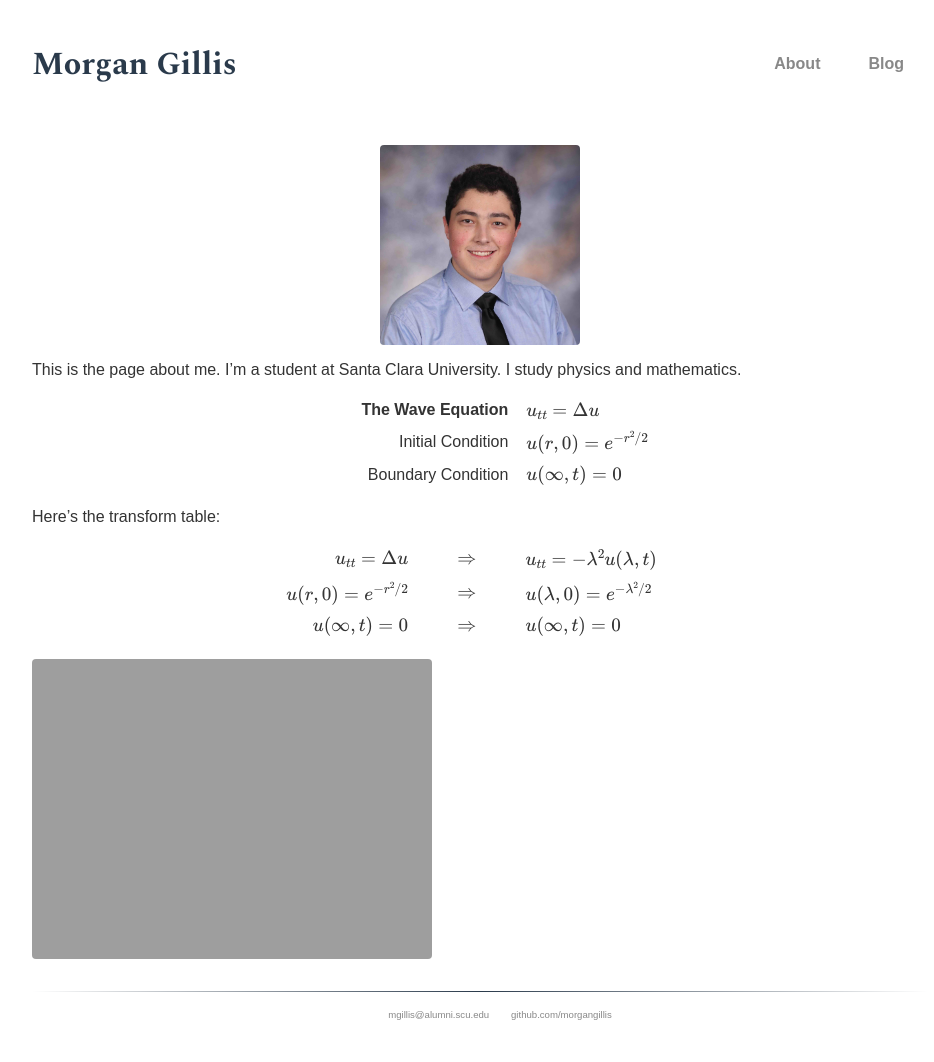
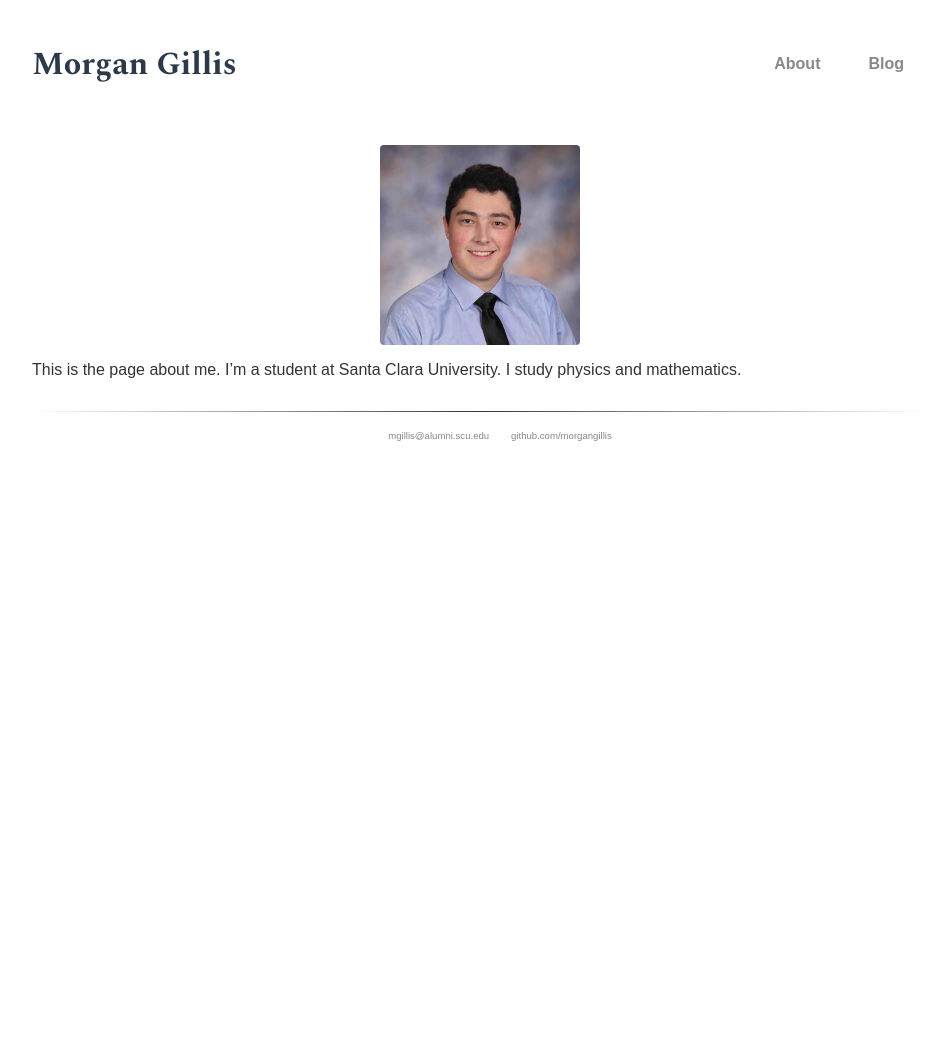
Before and after one commit to morgangillis/morgangillis.github.io, a Jekyll site: the page built from about.md, in a window 1280 px wide. Shown: the whole page, without its empty margins (160-1094 px from the left). Built offline with Jekyll 4.4.1, drawn with Linux system fonts in a browser that asks for light colours; some web fonts are replaced; formulas are drawn with MathJax 3; after the commit the page ends 900 px from its top, so only the background shows below that.

Commit message:
Remove test content

```diff
--- a/about.md
+++ b/about.md
@@ -7,17 +7,3 @@ permalink: /about/
 ![portrait alt <>]({{ site.url }}/assets/portrait.jpg){:height="200px" width="200px" class="img-responsive"}
 
 This is the page about me. I'm a student at Santa Clara University. I study physics and mathematics.
-
-|The Wave Equation |$u_{tt} = \Delta u$  |
-|-----------------:|:--------------------|
-|Initial Condition |$u(r,0) = e^{-r^2/2}$|
-|Boundary Condition|$u(\infty,t) = 0$    |
-
-Here's the transform table:
-
-|$u_{tt} = \Delta u$  |$\Rightarrow$|$u_{tt} = -\lambda^2 u(\lambda,t)$|
-|--------------------:|:-----------:|:---------------------------------|
-|$u(r,0) = e^{-r^2/2}$|$\Rightarrow$|$u(\lambda,0) = e^{-\lambda^2/2}$ |
-|$u(\infty,t) = 0$    |$\Rightarrow$|$u(\infty,t) = 0$                 |
-
-![heat]({{ site.url }}/assets/heat.gif)
```
